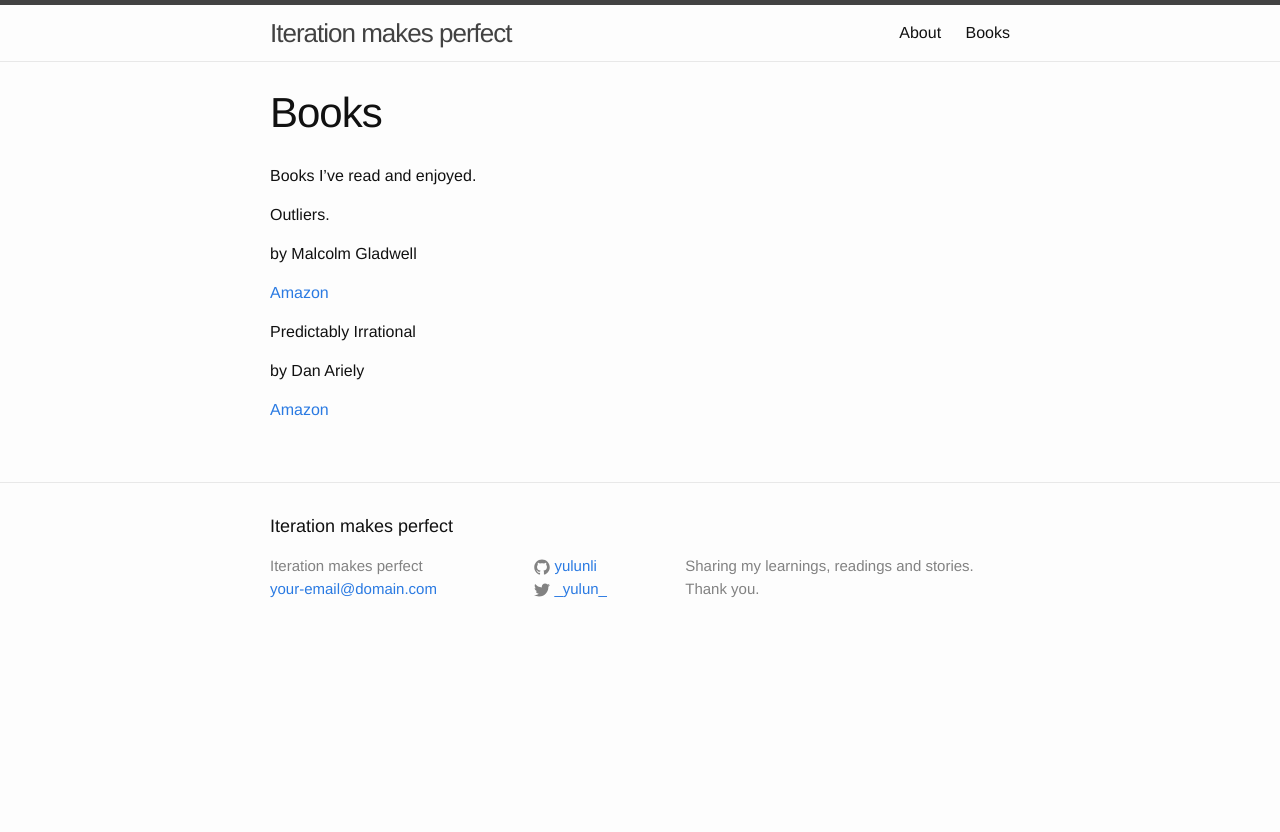
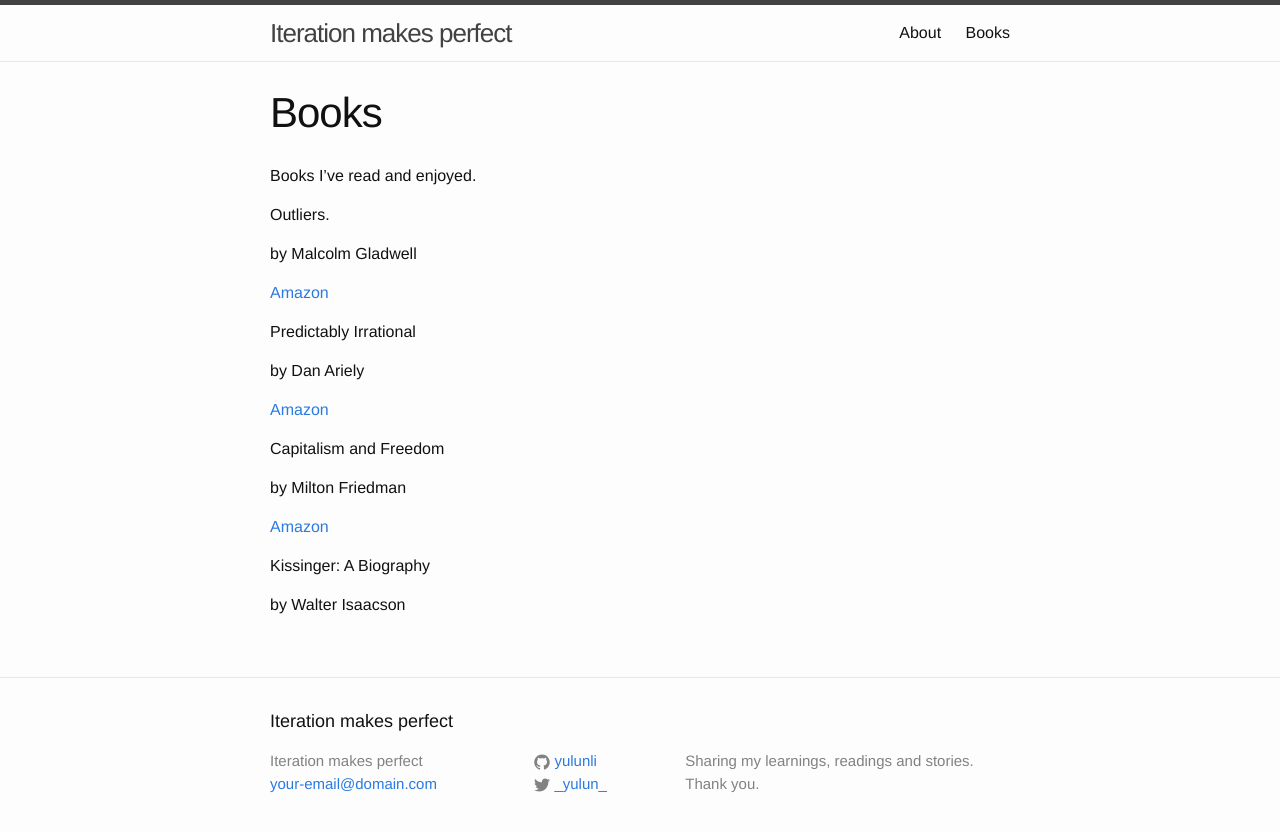
Before and after one commit to yulunli/yulun_blog, a Jekyll site: the page built from books.md, in a window 1280 px wide. Shown: the top 832 px of the page. Built offline with Jekyll 4.4.1, drawn with Linux system fonts in a browser that asks for light colours.

Commit message:
add a book

```diff
--- a/books.md
+++ b/books.md
@@ -18,3 +18,13 @@ Predictably Irrational
 by Dan Ariely
 
 [Amazon](http://www.amazon.com/Predictably-Irrational-Revised-Expanded-Decisions/dp/0061353248/ref=sr_1_1?ie=UTF8&qid=1423264257&sr=8-1&keywords=predictably+irrational)
+
+Capitalism and Freedom
+
+by Milton Friedman
+
+[Amazon](http://www.amazon.com/Capitalism-Freedom-Fortieth-Anniversary-Edition/dp/0226264211)
+
+Kissinger: A Biography
+
+by Walter Isaacson
```
